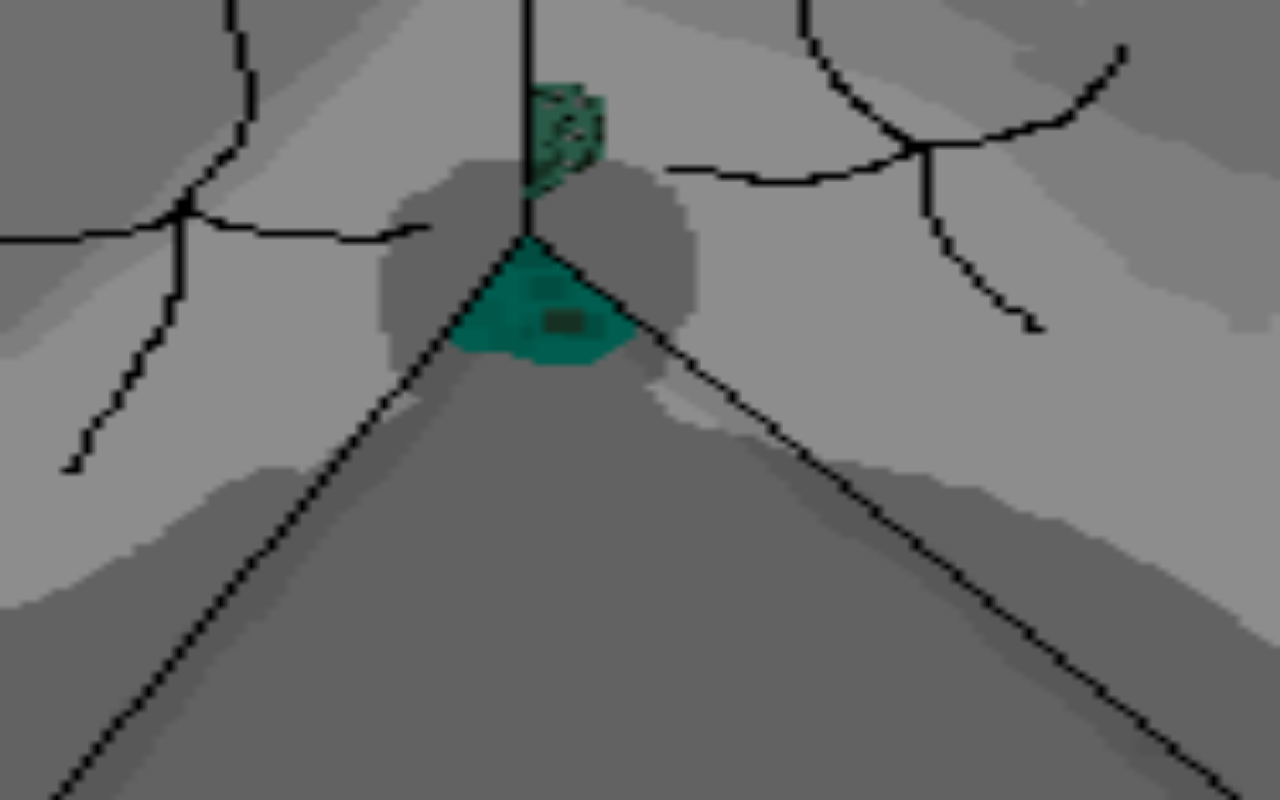
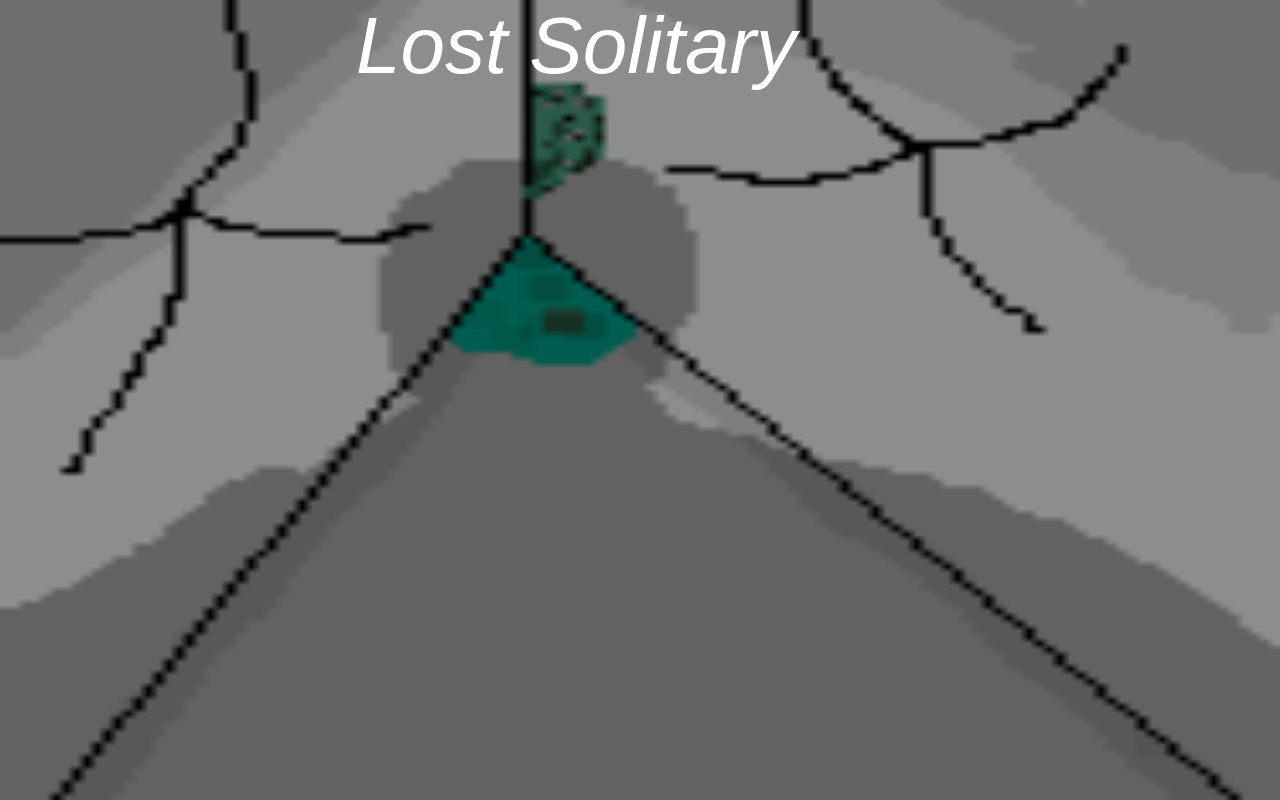
Before and after one commit to SolitaryHacks/LostSolitary, a React (Vite) app in the folder client/: page / in a window 1280 px wide. Built offline with nearby package versions, Linux system fonts and the light colour scheme.

Commit message:
Added title transition to next scene

```diff
--- a/client/src/App.css
+++ b/client/src/App.css
@@ -24,9 +24,20 @@ canvas#threejs {
   background-repeat: no-repeat;
   background-size: 100% 100%;
 
+
   z-index: 2;
 }
 
+.TitleText{
+  opacity:1;
+
+}
+
+@keyframes fade{
+
+  0%{opacity:1;}
+  100%{opacity:0; background-image: none; }
+}
 
 .TitleButton{
   width:20%;
--- a/client/src/App.tsx
+++ b/client/src/App.tsx
@@ -1,6 +1,7 @@
 import { useEffect, useRef, useState } from 'react'
 import './App.css'
 import main3d from './3d/main'
+import './App.css'
 
 
 
@@ -11,6 +12,9 @@ export default function App() {
 
 
     const AreaRef=useRef<HTMLDivElement>(null);//For titleTransition
+    const TitleText=useRef<HTMLDivElement>(null);//For titletext
+    const threeSecTimer=useRef<HTMLDivElement>(null);//For creating a 3 second timer
+    const fader=useRef<HTMLDivElement>(null);//Permamently fades a div element
 
     const ToSecondLevel=useRef<HTMLDivElement>(null);//For after titletransition
 
@@ -29,7 +33,19 @@ export default function App() {
 
     function TitleTransition(){
         AreaRef.current!.style.backgroundImage='url("/SolitaryTitleTransition.gif")';
+        AreaRef.current!.style.animation='fade 1s linear forwards';
+        AreaRef.current!.style.opacity='0';
+
+
+
     }
+
+
+
+
+
+
+
 
 
     return <>
@@ -37,13 +53,18 @@ export default function App() {
 
         <div className="TitleBackground" ref={AreaRef} >
 
+
             {/* 2d stuff goes here vvvvvv */}
 
             <button className="TitleButton"
-            onClick={TitleTransition}>     </button>
+            onClick={TitleTransition}></button>
+
+            <div className="TitleText" ref={TitleText} style={{width: "70%", display: 'flex', position: "fixed",right: "20%", alignItems: "center",justifyContent: "center", fontSize: "500%", fontFamily: 'sans-serif',fontStyle: 'italic',fontWeight:"100%"}}>Lost Solitary
+
+            </div>
+
+        </div>
 
 
-
-        </div>
     </>
 }
```
